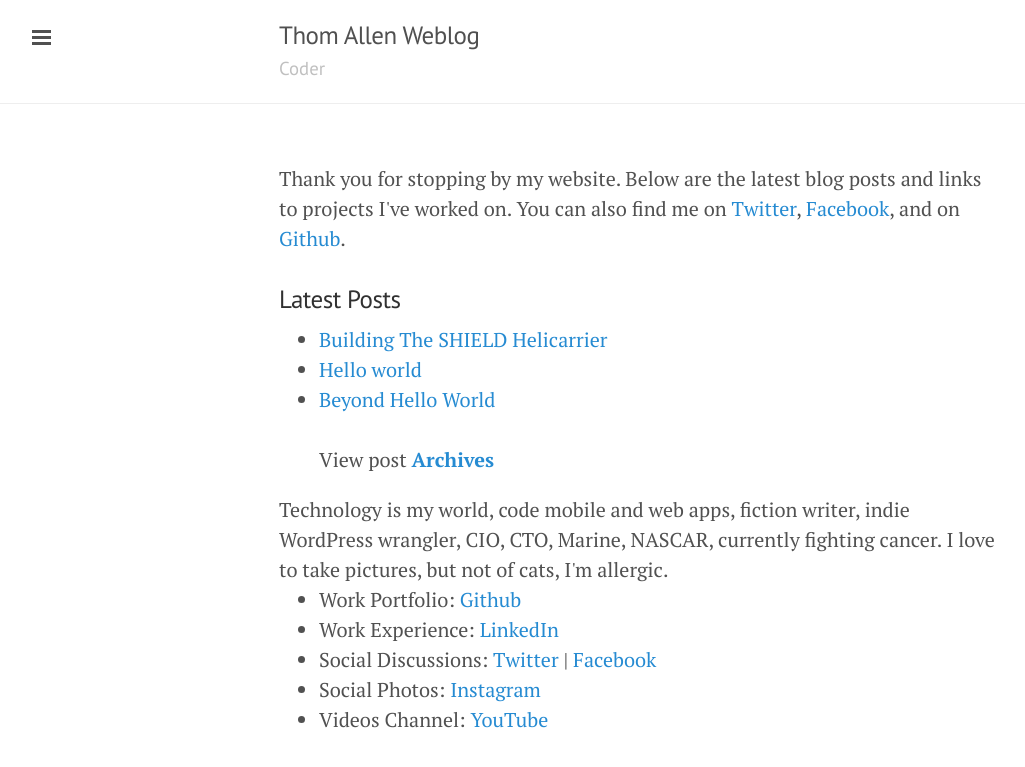
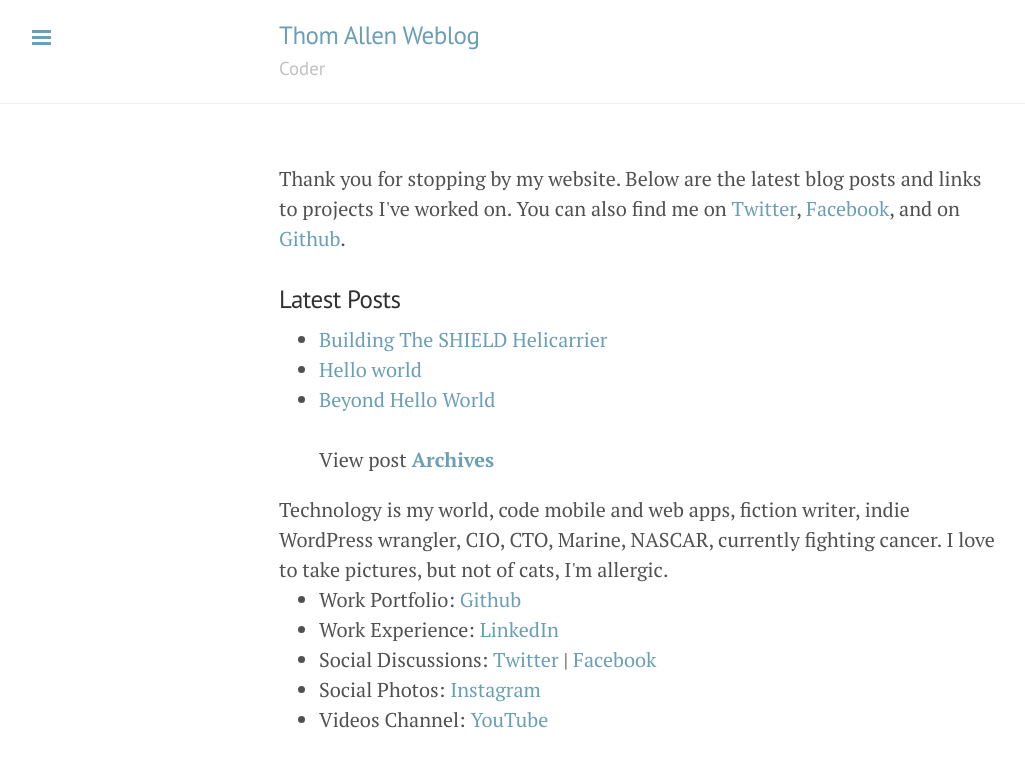
Before and after one commit to thomallen/thomallen.github.io, a Jekyll site: the page built from index.html, in a window 1280 px wide. Shown: the top 767 px of the page, without its empty margins (1-1026 px from the left). Built offline with Jekyll 4.4.1, drawn with Linux system fonts in a browser that asks for light colours; the list of posts is cut into pages by our own code.

Commit message:
Changed archive and front page

```diff
--- a/_layouts/default.html
+++ b/_layouts/default.html
@@ -3,7 +3,7 @@
 
   {% include head.html %}
 
-  <body>
+  <body class="sidebar-overlay theme-base-0d sidebar-overlay">
 
     {% include sidebar.html %}
 
```
Also changed, not shown: archive.md (renamed from archive.html).
